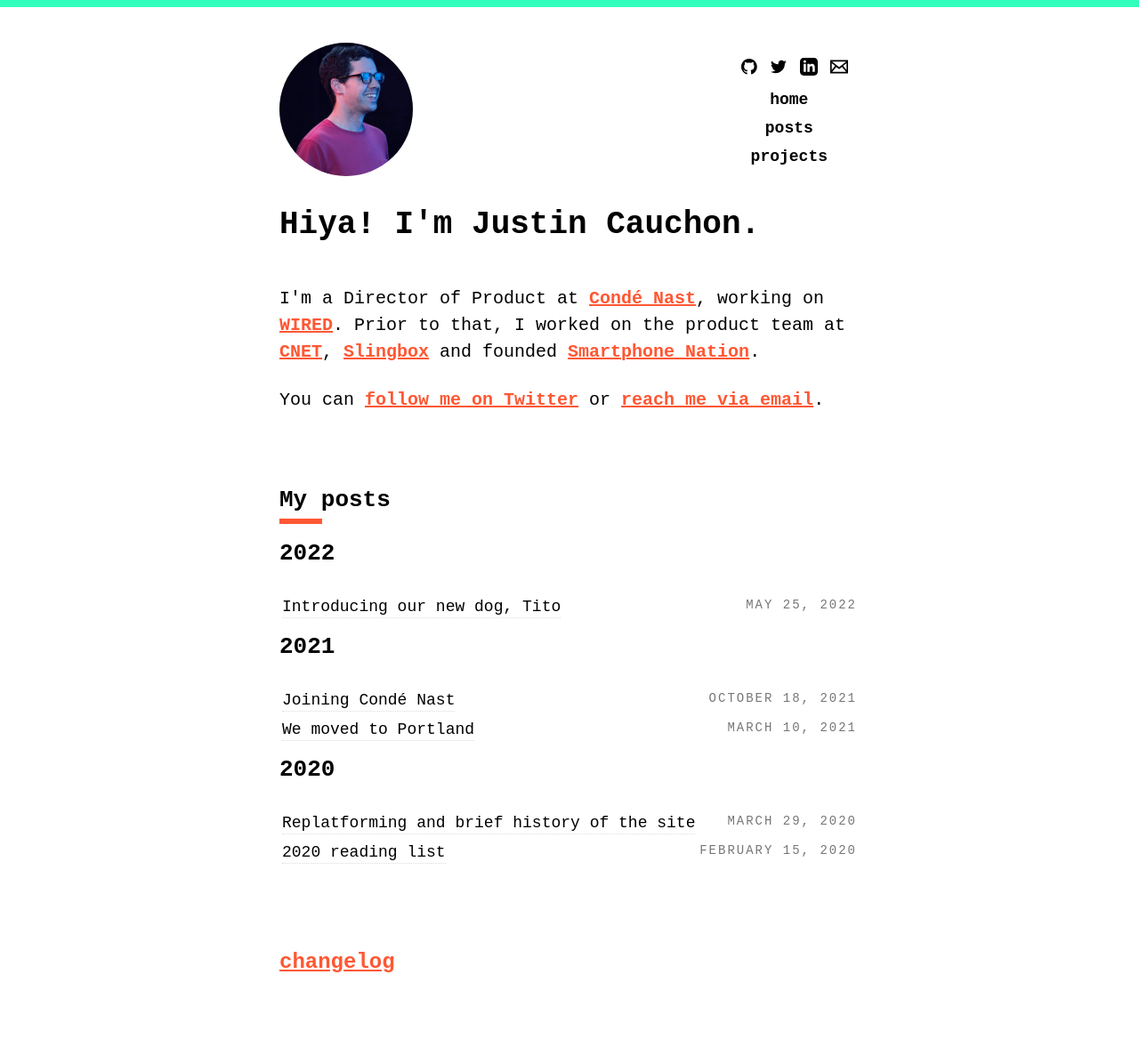
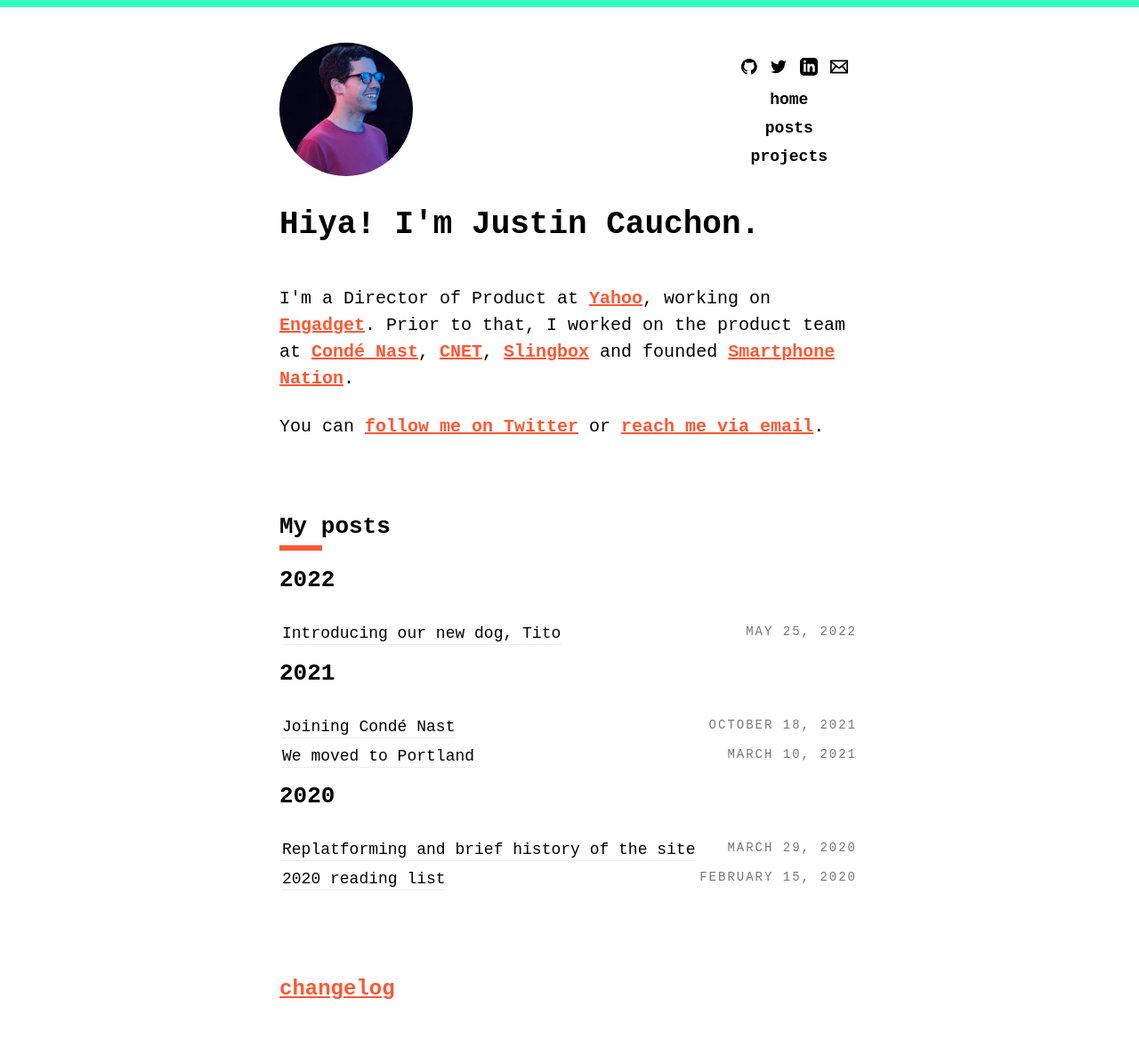
Before and after one commit to Cauchon/cauchon.github.io, a Jekyll site: the page built from index.html, in a window 1280 px wide. Shown: the whole page at 89% size. Built offline with Jekyll 4.4.1, drawn with Linux system fonts in a browser that asks for light colours; some web fonts are replaced; before the commit the page ends 1147 px from its top, so only the background shows below that.

Commit message:
Update index to update job

```diff
--- a/index.html
+++ b/index.html
@@ -14,7 +14,7 @@ layout: layout
   <section class="content">
     <h1>Hiya! I'm Justin Cauchon.</h1>
 
-    <p>I'm a Director of Product at <a href="https://www.condenast.com/">Condé Nast</a>, working on <a href="https://wired.com/">WIRED</a>. Prior to that, I worked on the product team at <a href="https://cnet.com/">CNET</a>, <a href="https://slingbox.com/">Slingbox</a> and founded <a href="https://smartphonenation.com/">Smartphone Nation</a>.
+    <p>I'm a Director of Product at <a href="https://www.yahoo.com/">Yahoo</a>, working on <a href="https://engadget.com/">Engadget</a>. Prior to that, I worked on the product team at <a href="https://wired.com/">Condé Nast</a>, <a href="https://cnet.com/">CNET</a>, <a href="https://slingbox.com/">Slingbox</a> and founded <a href="https://smartphonenation.com/">Smartphone Nation</a>.
       </p>
       <p>
         <p>You can <a href="https://twitter.com/Cauchon/">follow me on Twitter</a> or <a href="&#109;&#097;&#105;&#108;&#116;&#111;:&#099;&#097;&#117;&#099;&#104;&#111;&#110;&#064;&#103;&#109;&#097;&#105;&#108;&#046;&#099;&#111;&#109;">reach me via email</a>.</p>
```
